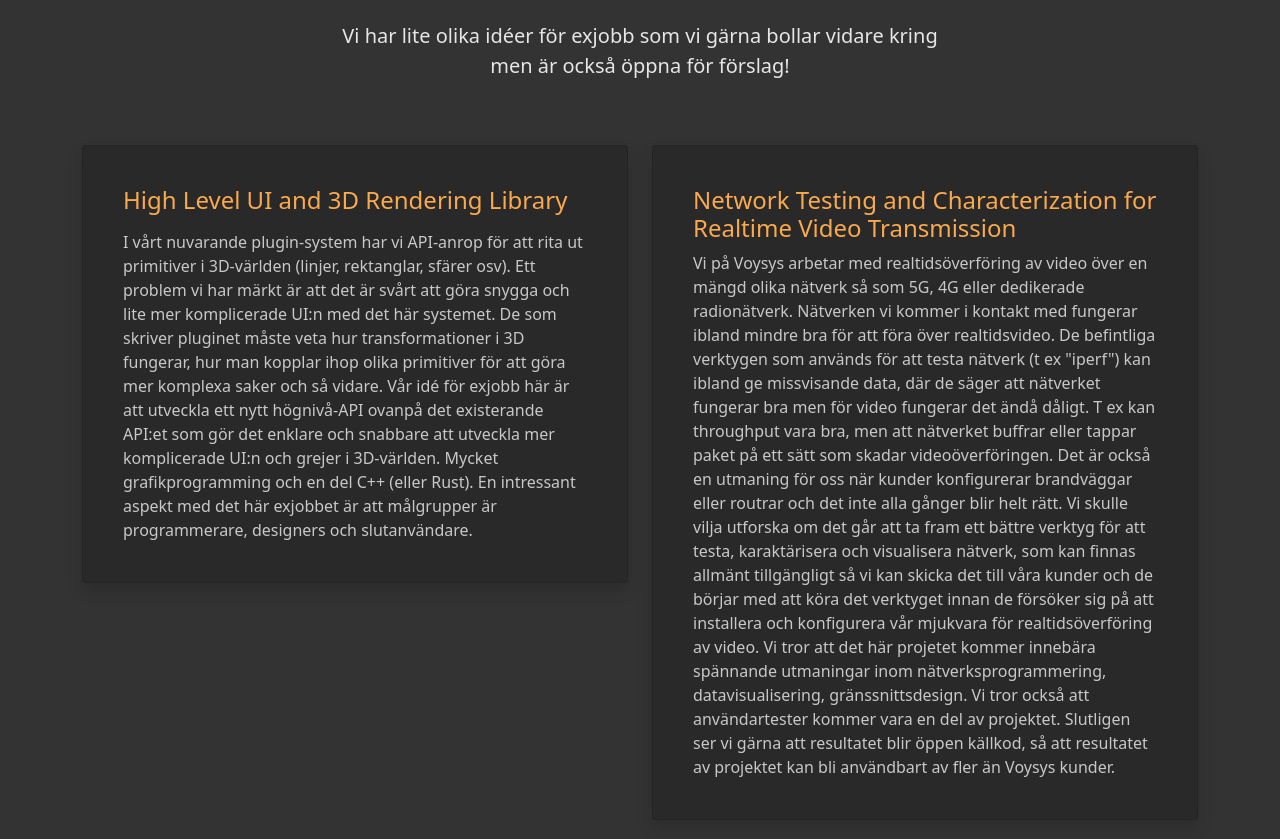
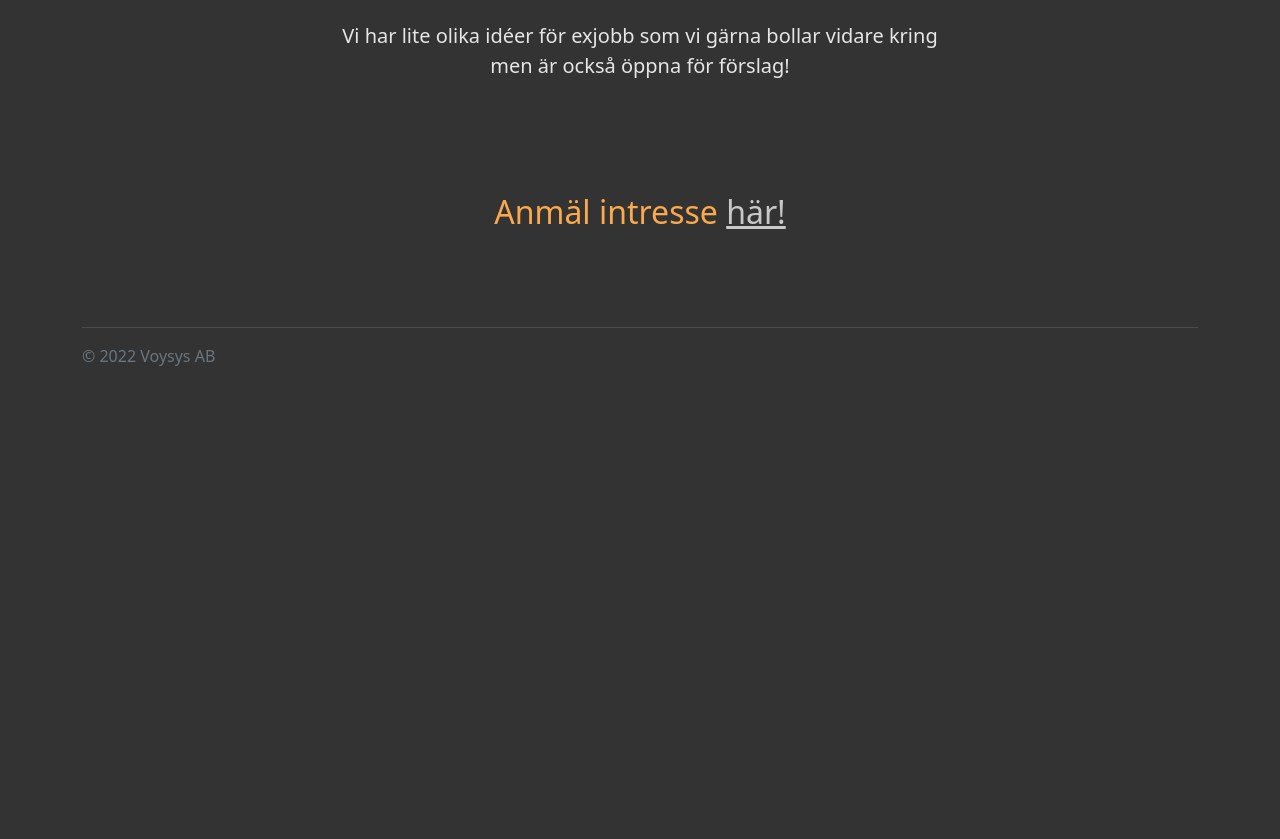
Before and after one commit to voysys/exjobb, a plain HTML site: page index.html in a window 1280 px wide. Shown: the part 510-1349 px from the top of the page. After the commit the page ends 918 px from the top, so only its background shows below. Drawn offline with nearby package versions, Linux system fonts and the light colour scheme.

Commit message:
remove old exjobb

```diff
--- a/index.html
+++ b/index.html
@@ -51,56 +51,22 @@
         </div>
     </div>
 
-    <div class="container">
+    <!-- <div class="container">
         <div class="row row-cols-1 row-cols-md-2 g-4">
-
             <div class="col">
                 <div class="card shadow p-3 mb-3">
                     <div class="card-body m-2">
-                        <h4 class="card-title mb-3">High Level UI and 3D Rendering Library</h4>
+                        <h4 class="card-title">
+                            <Rubrik>
+                        </h4>
                         <p class="card-text">
-                            I vårt nuvarande plugin-system har vi API-anrop för att rita ut primitiver i 3D-världen
-                            (linjer, rektanglar, sfärer osv). Ett problem vi har märkt är att det är svårt att göra
-                            snygga och lite mer komplicerade UI:n med det här systemet. De som skriver pluginet måste
-                            veta hur transformationer i 3D fungerar, hur man kopplar ihop olika primitiver för att göra
-                            mer komplexa saker och så vidare. Vår idé för exjobb här är att utveckla ett nytt
-                            högnivå-API ovanpå det existerande API:et som gör det enklare och snabbare att utveckla mer
-                            komplicerade UI:n och grejer i 3D-världen. Mycket grafikprogramming och en del C++ (eller
-                            Rust).
-                            En intressant aspekt med det här exjobbet är att målgrupper är programmerare, designers och
-                            slutanvändare.
-                        </p>
-                    </div>
-                </div>
-            </div>
-
-            <div class="col">
-                <div class="card shadow p-3 mb-3">
-                    <div class="card-body m-2">
-                        <h4 class="card-title">Network Testing and Characterization for Realtime Video Transmission</h4>
-                        <p class="card-text">
-                            Vi på Voysys arbetar med realtidsöverföring av video över en mängd olika nätverk så som 5G,
-                            4G eller dedikerade radionätverk. Nätverken vi kommer i kontakt med fungerar ibland mindre
-                            bra för att föra över realtidsvideo. De befintliga verktygen som används för att testa
-                            nätverk (t ex "iperf") kan ibland ge missvisande data, där de säger att nätverket fungerar
-                            bra men för video fungerar det ändå dåligt. T ex kan throughput vara bra, men att nätverket
-                            buffrar eller tappar paket på ett sätt som skadar videoöverföringen. Det är också en
-                            utmaning för oss när kunder konfigurerar brandväggar eller routrar och det inte alla gånger
-                            blir helt rätt.
-                            Vi skulle vilja utforska om det går att ta fram ett bättre verktyg för att testa,
-                            karaktärisera och visualisera nätverk, som kan finnas allmänt tillgängligt så vi kan skicka
-                            det till våra kunder och de börjar med att köra det verktyget innan de försöker sig på att
-                            installera och konfigurera vår mjukvara för realtidsöverföring av video.
-                            Vi tror att det här projetet kommer innebära spännande utmaningar inom
-                            nätverksprogrammering, datavisualisering, gränssnittsdesign. Vi tror också att
-                            användartester kommer vara en del av projektet. Slutligen ser vi gärna att resultatet blir
-                            öppen källkod, så att resultatet av projektet kan bli användbart av fler än Voysys kunder.
+                            <innehåll>
                         </p>
                     </div>
                 </div>
             </div>
         </div>
-    </div>
+    </div> -->
 
     <div class="px-4 py-5 my-2 text-center">
         <div class="col-lg-6 mx-auto">
```
